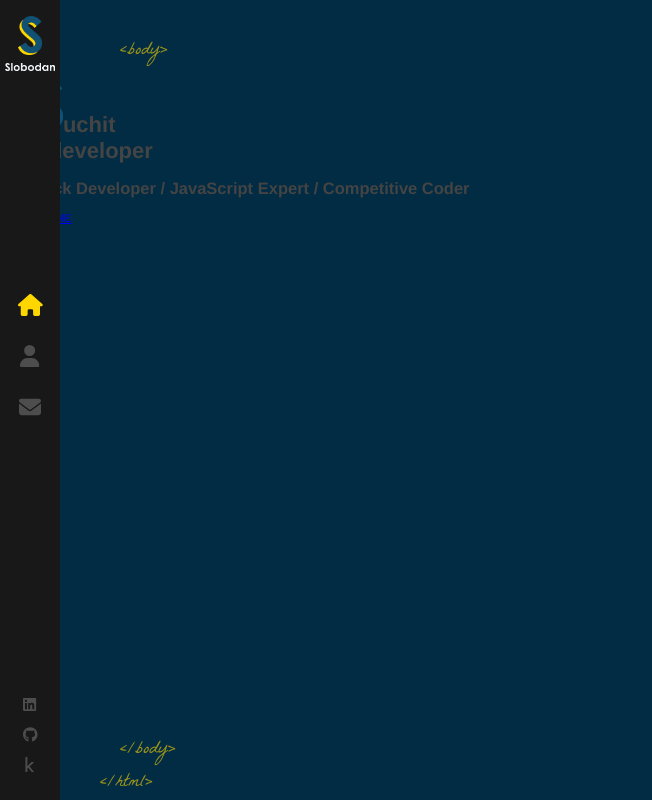
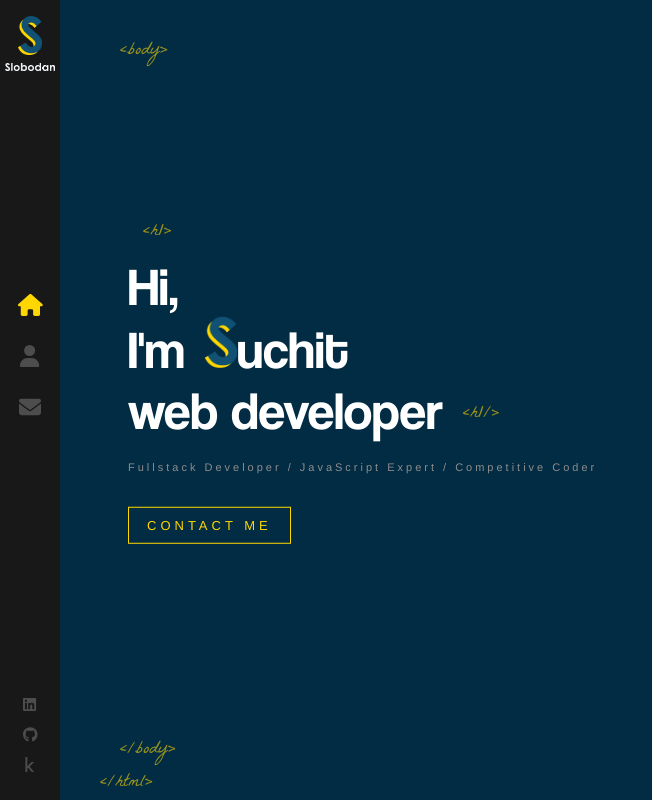
Before and after one commit to ruchitsheth13/portfolio, a React (Create React App) app: page / in a window 1280 px wide. Shown: the whole page, without its empty margins (0-652 px from the left). Built offline with nearby package versions, Linux system fonts and the light colour scheme.

Commit message:
styled home page content

```diff
--- a/src/components/Home/index.scss
+++ b/src/components/Home/index.scss
@@ -1,7 +1,80 @@
 .home-page {
+    .text-zone {
+        position: absolute;
+        left: 10%;
+        top: 50%;
+        transform: translateY(-50%);
+        width: 40%;
+        max-height: 90%;
+    }
+
     h1 {
+        color: #fff;
+        font-size: 53px;
+        margin: 0;
+        font-family: 'Coolvetica';
+        font-weight: 400;
+
+        &::before {
+            content: '<h1>';
+            font-family: 'La Belle Aurore';
+            color: #ffd700;
+            font-size: 18px;
+            position: absolute;
+            margin-top: -40px;
+            left: 15px;
+            opacity: 0.6;
+        }
+
+        &::after {
+            content: '<h1/>';
+            font-family: 'La Belle Aurore';
+            color: #ffd700;
+            font-size: 18px;
+            position: absolute;
+            margin-top: 18px;
+            margin-left: 20px;
+            animation: fadeIn 1s 1.7s backwards;
+            opacity: 0.6;
+        }
+
         img {
             width: 32px;
+            margin-left: 20px;
+            opacity: 0;
+            height: auto;
+            animation: rotateIn 1s linear both;
+            animation-delay: 1.4s;
+        }
+    }
+
+    h2 {
+        color: #8d8d8d;
+        margin-top: 20px;
+        font-weight: 400;
+        font-size: 11px;
+        // font-family: sans-serif;
+        letter-spacing: 3px;
+        animation: fadeIn 1s 1.8s backwards;
+    }
+
+    .flat-button {
+        color: #ffd700;
+        font-size: 13px;
+        font-weight: 400;
+        letter-spacing: 4px;
+        // font-family: sans-serif;
+        text-decoration: none;
+        padding: 10px 18px;
+        border: 1px solid #ffd700;
+        margin-top: 25px;
+        float: left;
+        animation: fadeInAnimation 1s 1.8s backwards;
+        white-space: nowrap;
+
+        &:hover {
+            background: #ffd700;
+            color: #333;
         }
     }
 }
```
